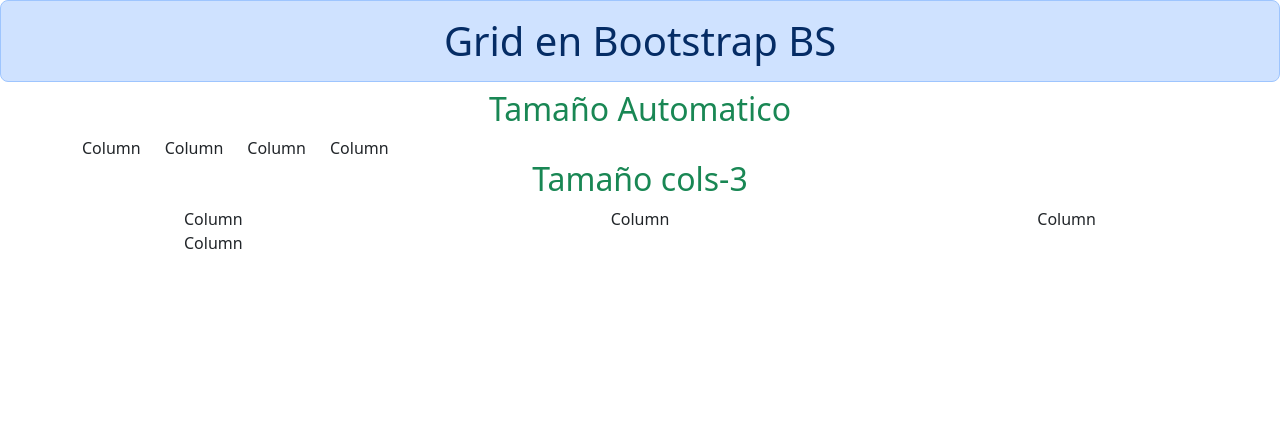
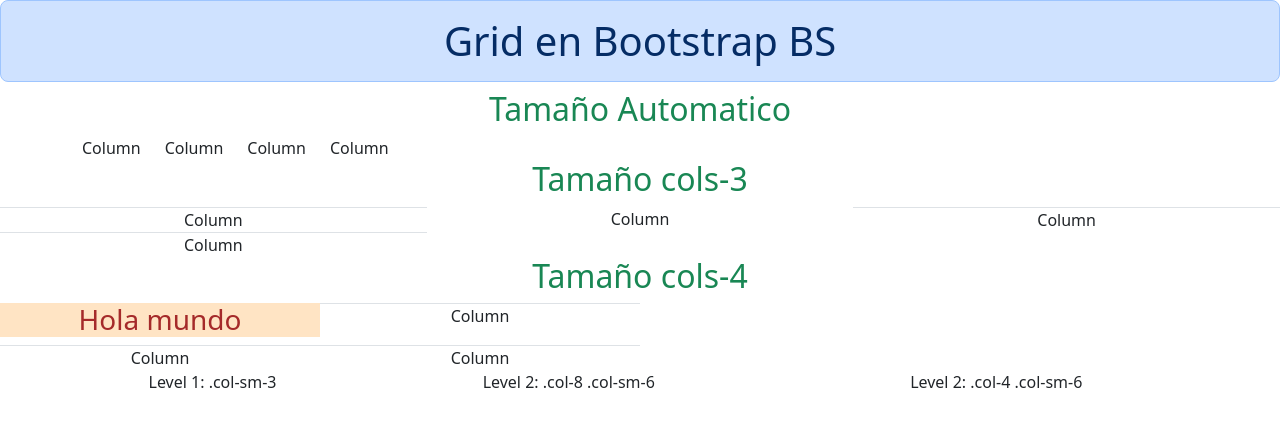
Before and after one commit to testAndWork/cursopython, a plain HTML site: page Sesión 23/index_5.html in a window 1280 px wide. Drawn offline with Linux system fonts and the light colour scheme.

Commit message:
Add files via upload

```diff
--- /dev/null
+++ b/Sesión 23/css/style.css
@@ -0,0 +1,5 @@
+h3 {
+    color: brown;
+    border-color: blue;
+    background-color: bisque;
+}
--- a/Sesión 23/index_5.html
+++ b/Sesión 23/index_5.html
@@ -5,6 +5,7 @@
     <meta name="viewport" content="width=device-width, initial-scale=1.0">
     <!-- LLAMANDO A BOOTSTRAP CSS DE MANERA LOCAL-->
     <link rel="stylesheet" href="/css/bootstrap.min.css">
+    <link rel="stylesheet" href="/css/style.css">
     <title>bs grid</title>
 </head>
 <body>
@@ -21,10 +22,37 @@
 
       <div class="container-fluid text-center "><h2 class="text-success">Tamaño cols-3</h2>
         <div class="row row-cols-3">
-          <div class="col">Column</div>
-          <div class="col">Column</div>
-          <div class="col">Column</div>
-          <div class="col">Column</div>
+          <div class="col border-top border-right ">Column</div>
+          <div class="col-lg-4 border-3">Column</div>
+          <div class="col border-top border-right">Column</div>
+          <div class="col border-top border-right">Column</div>
+        </div>
+      </div>
+
+      <div class="container-fluid text-center "><h2 class="text-success">Tamaño cols-4</h2>
+        <div class="row row-cols-4">
+          <h3>Hola mundo</h3>
+          <div class="col border-top border-right ">Column</div>
+          <div class="col-lg-4 border-3">  </div>
+          <div class="col border-top border-left">Column</div>
+          <div class="col border-top border-right">Column</div>
+        </div>
+      </div>
+      <div class="container text-center">
+        <div class="row">
+          <div class="col-sm-3">
+            Level 1: .col-sm-3
+          </div>
+          <div class="col-sm-9">
+            <div class="row">
+              <div class="col-8 col-sm-6">
+                Level 2: .col-8 .col-sm-6
+              </div>
+              <div class="col-4 col-sm-6">
+                Level 2: .col-4 .col-sm-6
+              </div>
+            </div>
+          </div>
         </div>
       </div>
 
```
Also changed, not shown: Sesión 23/index_6.html (added, +17 -0 lines).
